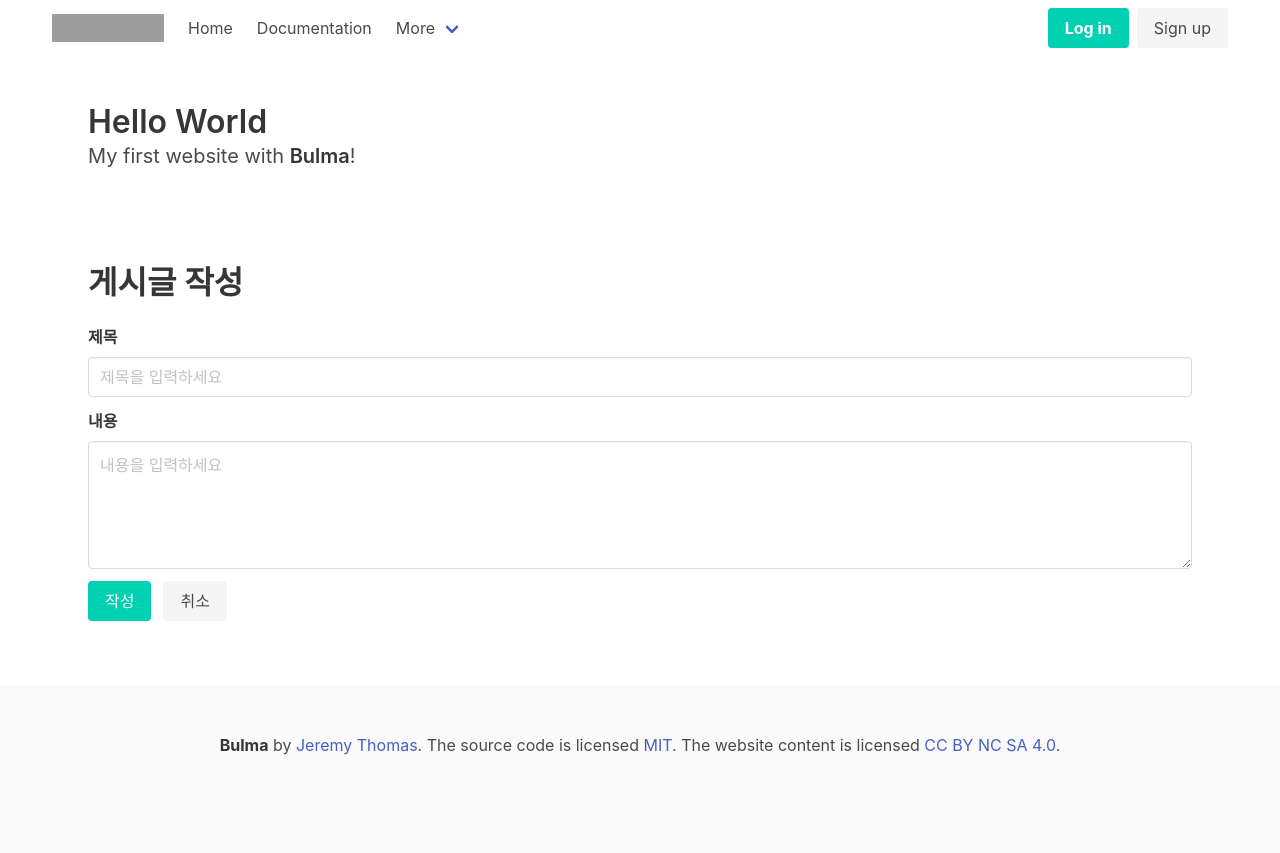
After one commit to otfeb/jungle_miniProject, a Flask app: page /create in a window 1280 px wide. The commit adds this page. Run offline with Flask 3, Linux system fonts and the light colour scheme; some libraries are stand-ins or nearby versions; grey boxes are pictures that could not be loaded.

Commit message:
FIX: id값 형변환

```diff
--- a/app.py
+++ b/app.py
@@ -20,7 +20,9 @@ def index():
     print(page)
     limit = 6
     offset = (page - 1) * limit
-    posts = list(db.posts.find({},{'_id':False}).skip(offset).limit(limit))
+    posts = list(db.posts.find({}).skip(offset).limit(limit))
+    for idx in range(len(posts)):
+        posts[idx]['_id'] = str(posts[idx]['_id'])
     tot_count = list(db.posts.find({},{'_id':False}))
     last_page_num = math.ceil(len(tot_count) / limit)
     print(posts)
@@ -31,8 +33,6 @@ def index():
         return render_template("index.html", id = user_info['id'], posts=posts, page=page, zip=zip, last = last_page_num)
     else:
         return render_template("index.html", posts=posts, page=page, zip=zip, last = last_page_num)
-
-
 
 
 @app.route('/signUp', methods=['POST'])
@@ -48,6 +48,7 @@ def signUp():
     db.users.insert_one(info)
     return redirect(url_for('index'))
 
+
 @app.route('/idCheck', methods=['POST'])
 def idCheck():
    userId = request.form['userId']
@@ -60,9 +61,6 @@ def idCheck():
    else:
       return '1'
 
-@app.route('/post', methods=['GET'])
-def post():
-    return render_template("post.html")
 
 @app.route('/login', methods=['POST'])
 def login():
@@ -85,6 +83,15 @@ def login():
         return jsonify({'result':'fail', 'msg':'아이디/비밀번호가 일치하지 않습니다.'})
 
 
+@app.route('/post', methods=['GET'])
+def post():
+    return render_template("post.html")
+
+
+@app.route('/create', methods=['GET'])
+def create():
+    return render_template("create.html")
+
 
 if __name__ == '__main__':
     app.run('0.0.0.0',port=5000,debug=True)
--- /dev/null
+++ b/templates/create.html
@@ -0,0 +1,33 @@
+{% extends "base.html" %}
+
+{% block content %}
+<section class="section">
+    <div class="container">
+      <h1 class="title">게시글 작성</h1>
+      <form>
+        <div class="field">
+          <label class="label">제목</label>
+          <div class="control">
+            <input class="input" type="text" placeholder="제목을 입력하세요">
+          </div>
+        </div>
+
+        <div class="field">
+          <label class="label">내용</label>
+          <div class="control">
+            <textarea class="textarea" placeholder="내용을 입력하세요"></textarea>
+          </div>
+        </div>
+
+        <div class="field is-grouped">
+          <div class="control">
+            <button class="button is-primary">작성</button>
+          </div>
+          <div class="control">
+            <button class="button is-light">취소</button>
+          </div>
+        </div>
+      </form>
+    </div>
+  </section>
+{% endblock  %}
--- a/templates/index.html
+++ b/templates/index.html
@@ -18,7 +18,7 @@
 
 {% block content %}
 {% if id != null %}
-<button class="button is-success place" onclick="location.href='/write'">글쓰기</button>
+<button class="button is-success place" onclick="location.href='/create'">글쓰기</button>
 {% endif %}
 <div class="tile is-ancestor">
   {% for _, idx in zip(posts, [0,1,2]) %}
```
